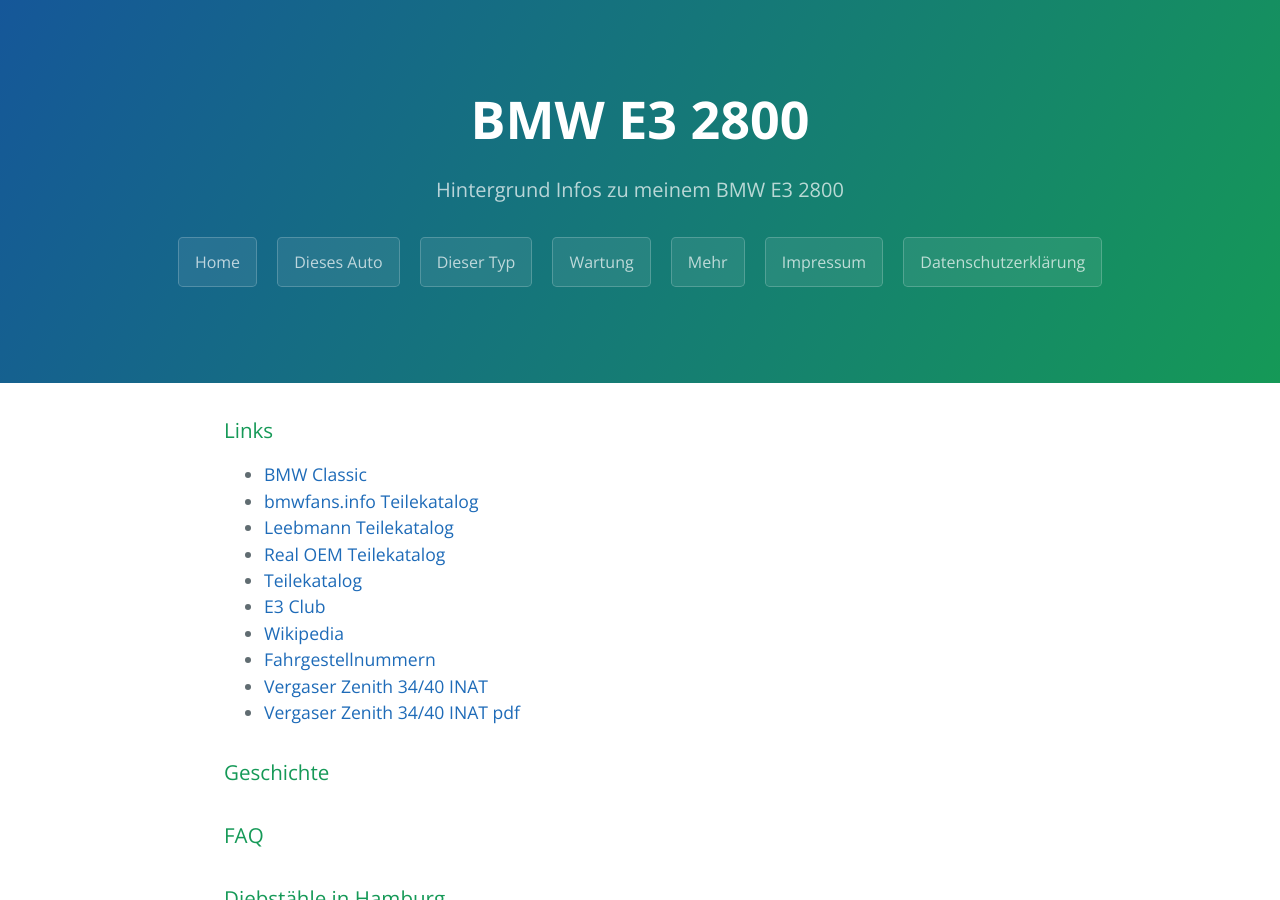
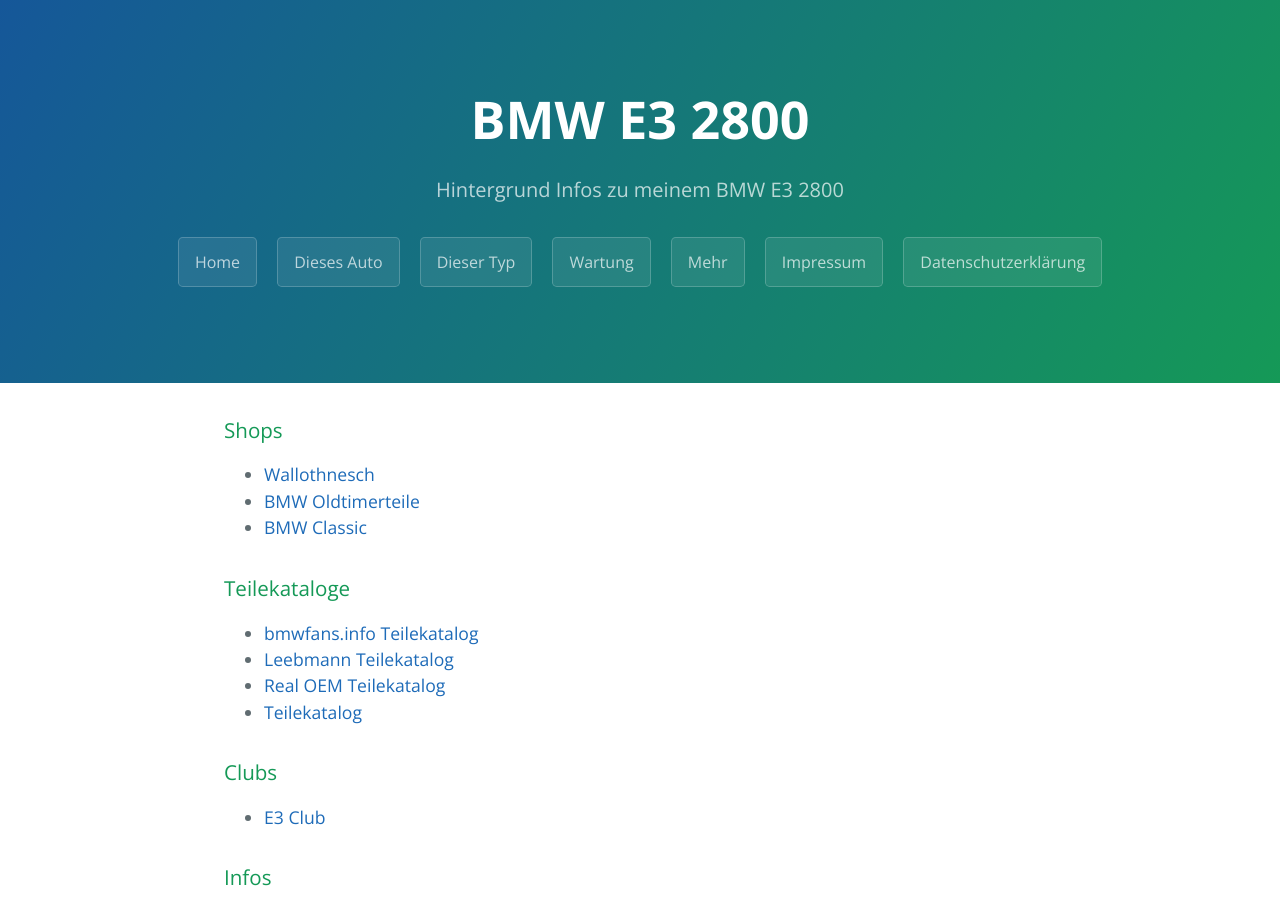
Before and after one commit to trautw/BMW-E3-2800, a Jekyll site: the page built from docs/_pages/04_more.md, in a window 1280 px wide and 900 px high. Built offline with Jekyll 4.4.1, drawn with Linux system fonts in a browser that asks for light colours.

Commit message:
Update 04_more.md

```diff
--- a/docs/_pages/04_more.md
+++ b/docs/_pages/04_more.md
@@ -4,13 +4,22 @@ title: Mehr
 permalink: /more/
 ---
 
-### Links
+
+### Shops
+* [Wallothnesch](https://www.wallothnesch.com/)
+* [BMW Oldtimerteile](https://www.bmw-oldtimerteile.de/index.php/shop/e3)
 * [BMW Classic](https://shop.bmw-classic.de/bmw-classic/de_DE/original-bmw-classic-teile/page1.html?SearchParameter=%26VehicleTypeKeys%3Dall_or_TID_4401)
+
+### Teilekataloge
 * [bmwfans.info Teilekatalog](http://de.bmwfans.info/parts-catalog/E3/Europe/2800-M30/L-M/browse/)
 * [Leebmann Teilekatalog](https://www.leebmann24.de/bmw-ersatzteile/view/ogindex/?series=e3&typ=4410)
 * [Real OEM Teilekatalog](http://www.realoem.com/bmw/de/partgrp?&id=4401-EUR-06-1973-E3-BMW-2800)
 * [Teilekatalog](http://www.langer.de/net/phpuli/webetk/auslesen05bmw.php?url=http%3A%2F%2Fwww.realoem.com%2Fbmw%2Fde%2Fpartgrp%3F&id=4401-EUR-06-1973-E3-BMW-2800)
+
+### Clubs
 * [E3 Club](http://bmw-e3-club.de/)
+
+### Infos
 * [Wikipedia](https://de.wikipedia.org/wiki/BMW_E3)
 * [Fahrgestellnummern](http://bmw-e3-club.de/fahrgestellnummern/)
 * [Vergaser Zenith 34/40 INAT](http://www.senatorman.de/vergaser_3540inat.htm)
```
